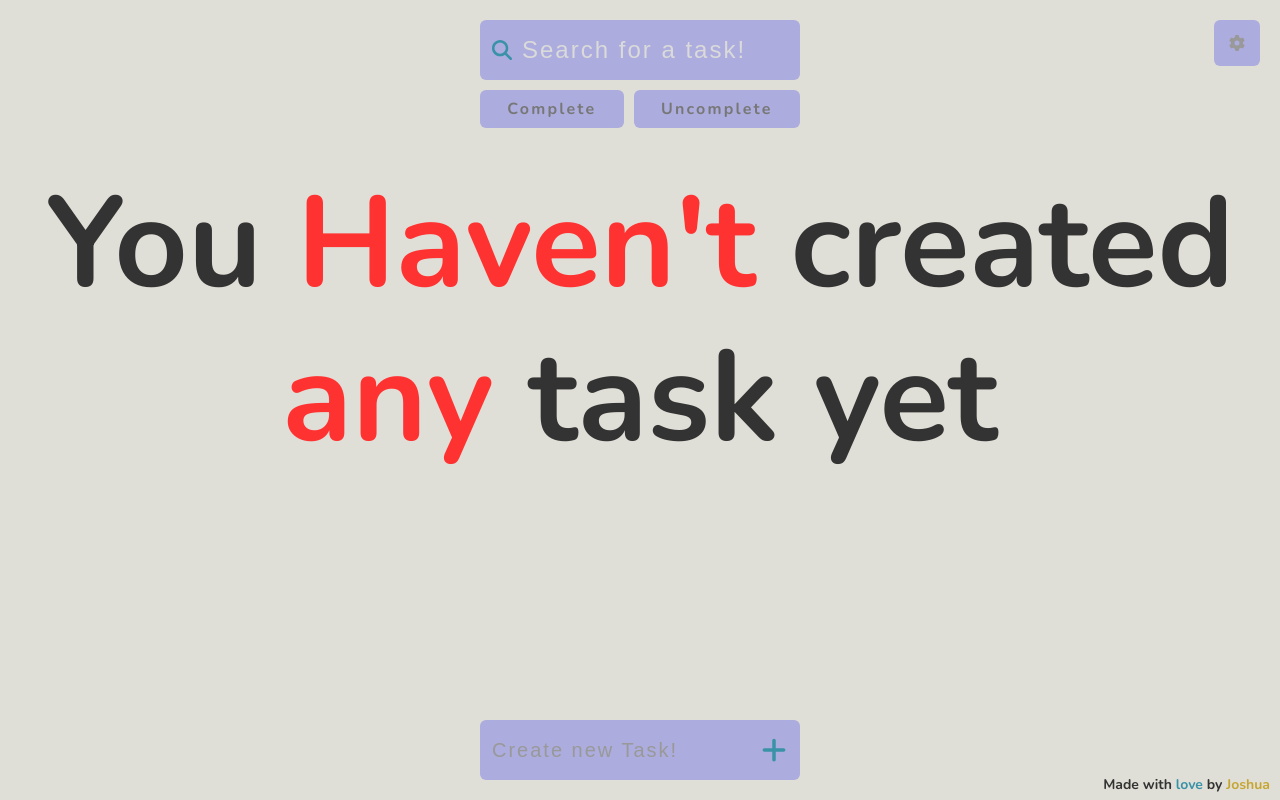
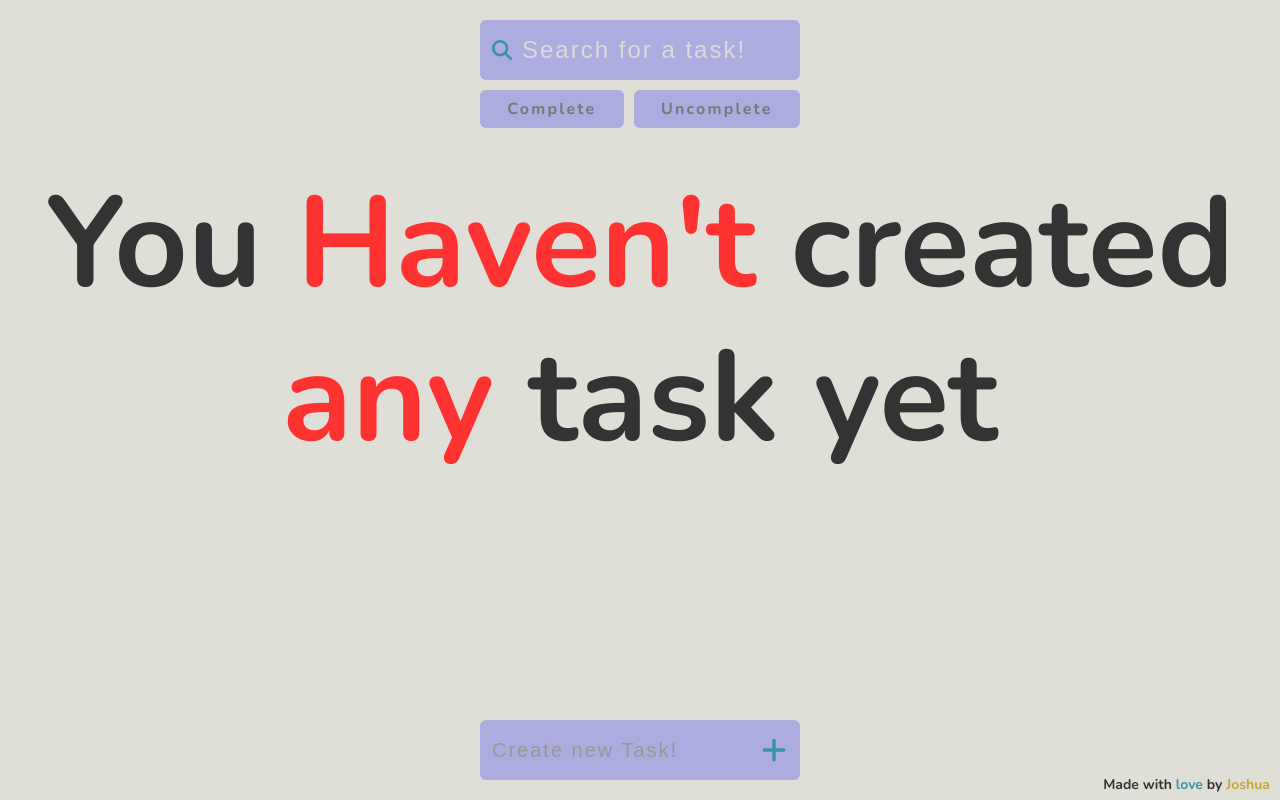
Before and after one commit to ElJoshua08/TaskApp, a React (Vite) app: page / in a window 1280 px wide. Built offline with nearby package versions, Linux system fonts and the light colour scheme.

Commit message:
Remove settings from prod

```diff
--- a/src/App.jsx
+++ b/src/App.jsx
@@ -4,8 +4,6 @@ import TodoSearch from './components/TodoSearch/TodoSearch';
 import TodoItem from './components/TodoItem/TodoItem.jsx';
 import TodoFilter from './components/TodoFilter/TodoFilter.jsx';
 import { useState } from 'react';
-import TodoSettings from './components/TodoSettings/TodoSettings.jsx';
-import SettingItem from './components/SettingItem/SettingItem.jsx';
 
 function App() {
   const [tasks, setTasks] = useState(() => {
@@ -28,16 +26,6 @@ function App() {
 
   return (
     <>
-      <TodoSettings
-        setSettingsActive={setSettingsActive}
-        settingsActive={settingsActive}
-      >
-        <SettingItem settingsActive={settingsActive}>A</SettingItem>
-        <SettingItem settingsActive={settingsActive}>A</SettingItem>
-        <SettingItem settingsActive={settingsActive}>A</SettingItem>
-        <SettingItem settingsActive={settingsActive}>A</SettingItem>
-      </TodoSettings>
-
       <TodoSearch
         search={search}
         setSearch={setSearch}
--- a/src/components/SettingItem/SettingItem.css
+++ /dev/null
@@ -1,32 +0,0 @@
-@keyframes moveLeft {
-  0% {
-    transform: translateX(130%);
-  }
-
-  100% {
-    transform: translateX(0);
-  }
-}
-
-@keyframes moveRight {
-  0% {
-    transform: translateX(0);
-  }
-
-  100% {
-    transform: translateX(130%);
-  }
-}
-
-.setting-item {
-  animation: moveRight 450ms ease-out forwards;
-  width: 180px;
-  height: 45px;
-  background-color: var(--color-tertiary);
-  flex-shrink: 0;
-  border-radius: 0.6rem;
-
-  &.is-active {
-    animation: moveLeft 450ms ease-out forwards;
-  }
-}
--- a/src/components/SettingItem/SettingItem.jsx
+++ /dev/null
@@ -1,9 +0,0 @@
-import './SettingItem.css';
-
-const SettingItem = ({ settingsActive }) => {
-  return (
-    <div className={` setting-item ${settingsActive ? 'is-active' : ''}`}></div>
-  );
-};
-
-export default SettingItem;
--- a/src/components/TodoSettings/TodoSettings.css
+++ /dev/null
@@ -1,52 +0,0 @@
-.todo-settings {
-  position: fixed;
-  font-size: 14px;
-  top: 2rem;
-  right: 2rem;
-  cursor: pointer;
-  width: 46px;
-  height: 46px;
-  background-color: var(--color-tertiary);
-  color: #999;
-  display: flex;
-  align-items: center;
-  justify-content: center;
-  border-radius: 0.6rem;
-  border: 2px solid transparent;
-  transition: all 350ms ease;
-
-  &:hover {
-    border: 2px solid var(--color-primary-darker);
-  }
-
-  & > .todo-settings-icon {
-    width: 100%;
-    height: 100%;
-    position: absolute;
-    padding: 1.3rem;
-    transition: all 350ms ease;
-  }
-
-  &.is-active {
-    border: 2px solid var(--color-primary);
-
-    & > .todo-settings-icon {
-      color: #eee;
-      padding: 0.8rem;
-      transform: rotateZ(720deg);
-
-    }
-  }
-
-  & > .settings {
-    display: flex;
-    align-items: flex-end;
-    justify-content: space-around;
-    flex-direction: column;
-    gap: 1rem;
-    position: absolute;
-    width: 100%;
-    height: 100%;
-    top: 130%;
-  }
-}
--- a/src/components/TodoSettings/TodoSettings.jsx
+++ /dev/null
@@ -1,19 +0,0 @@
-import './TodoSettings.css';
-import { FaGear } from 'react-icons/fa6';
-
-const TodoSettings = ({ children, settingsActive, setSettingsActive }) => {
-  const handleClick = () => {
-    let newSettingsActive = !settingsActive;
-
-    setSettingsActive(newSettingsActive);
-  };
-
-  return (
-    <div className={`todo-settings ${settingsActive ? 'is-active' : ''}`}>
-      <FaGear onClick={handleClick} className='todo-settings-icon' />
-      <div className="settings">{children}</div>
-    </div>
-  );
-};
-
-export default TodoSettings;
```
